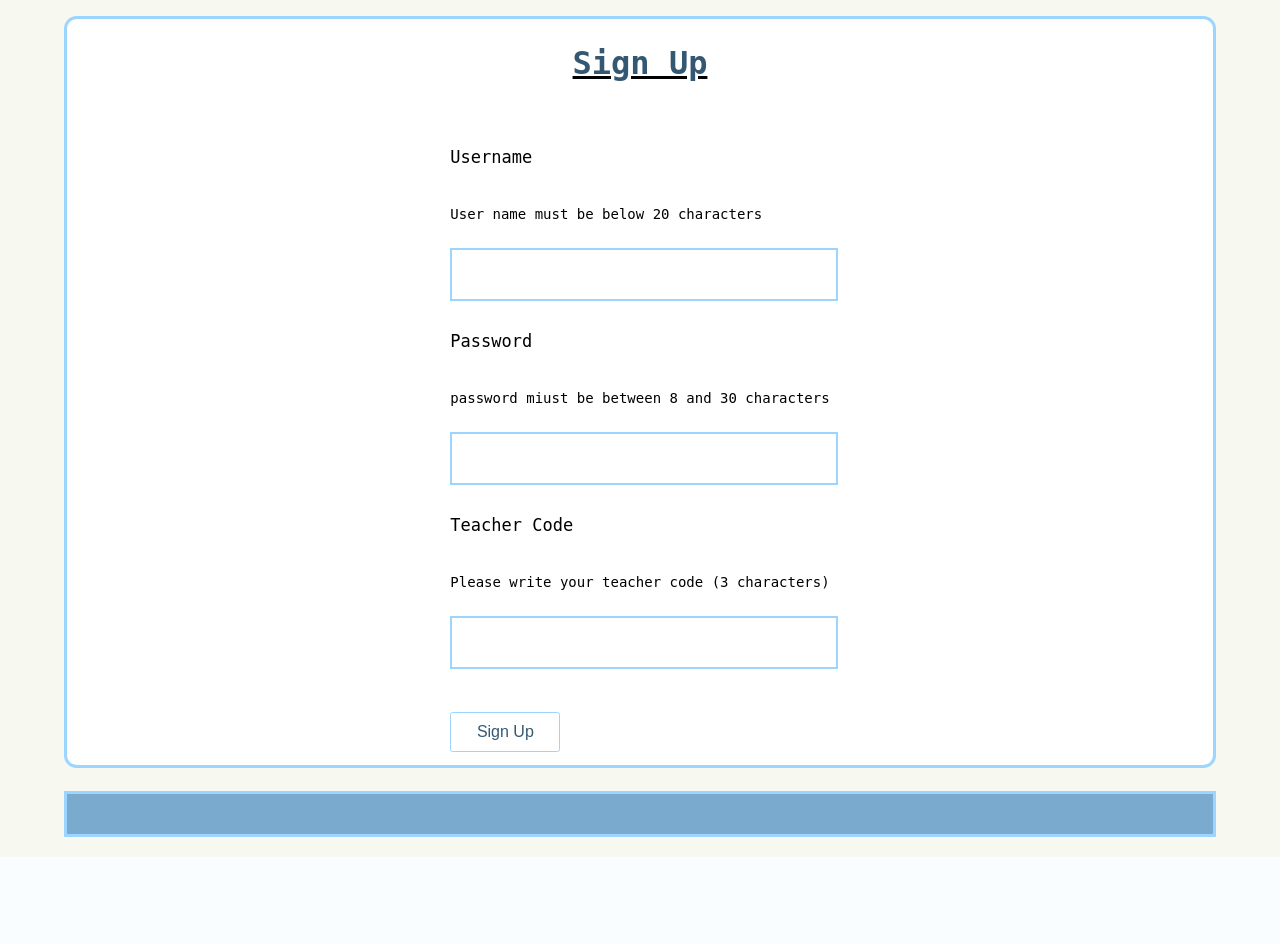
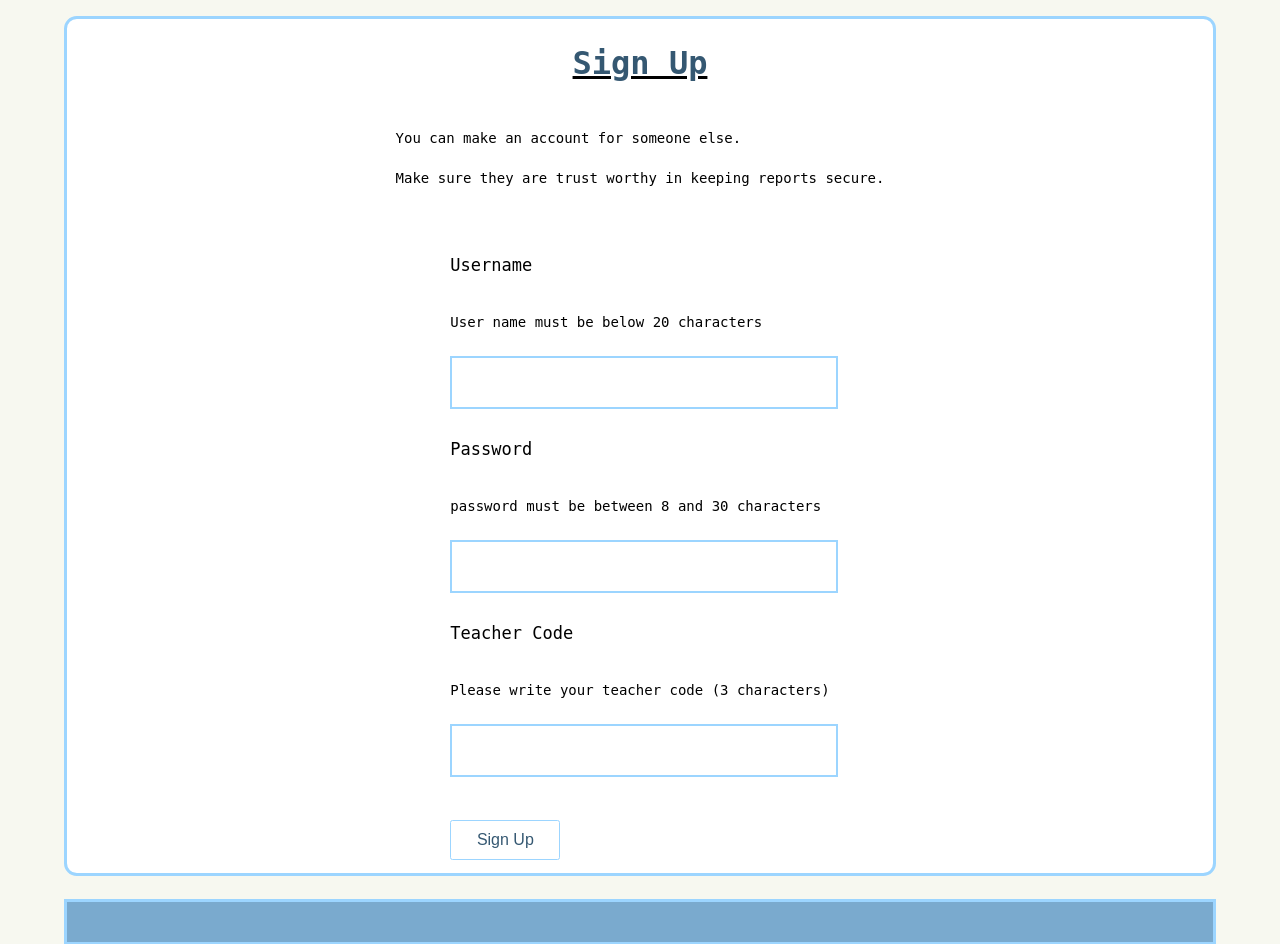
Before and after one commit to 22197/AR_webapp_13dtp, a Flask app: page /signup in a window 1280 px wide. Shown: the part 117-1061 px from the top of the page. Before the commit the page ends 974 px from the top, so only its background shows below. Run offline with Flask 3, Linux system fonts and the light colour scheme; a user stored in the database is signed in; some web fonts are replaced.

Commit message:
CSS in sign up

```diff
--- a/routes.py
+++ b/routes.py
@@ -149,7 +149,7 @@ with app.app_context():
 
 
 
-# FORMS
+# WT FORMS
 # Check Boxes for types
 class MultiCheckboxField(SelectMultipleField):
     '''make a list of checkboxes '''
--- a/static/style.css
+++ b/static/style.css
@@ -131,9 +131,10 @@ body{
 
 .centre {
     display: flex;
+    flex-direction: column;
     flex-wrap: wrap;
     justify-content: center;
-    align-items: stretch;
+    align-items: center;
 }
 
 .centre1 {
--- a/templates/sign_up.html
+++ b/templates/sign_up.html
@@ -3,6 +3,7 @@
 <div class="words">
     <div class="centre">
         <u><h1>Sign Up</h1></u>
+        <p class="add_info">You can make an account for someone else.<br>Make sure they are trust worthy in keeping reports secure.</p>
     </div>
     <div class="centre1">
         <form method = "POST" novalidate>
@@ -18,7 +19,7 @@
 
             {# make password #}
             <p>Password</p>
-            <p class="add_info">password miust be between 8 and 30 characters</p>
+            <p class="add_info">password must be between 8 and 30 characters</p>
             {{ form.password(class_ = "form-control report-textbox") }}<br>
             {% for error in form.password.errors %}
                 <div class="text-danger">{{ error }}</div>
```
Also changed, not shown: instance/database.db.
